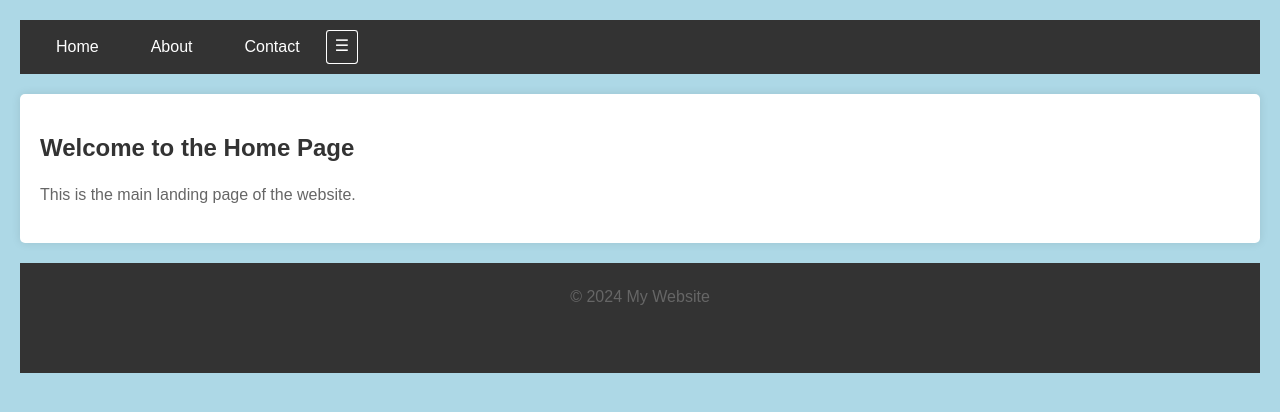
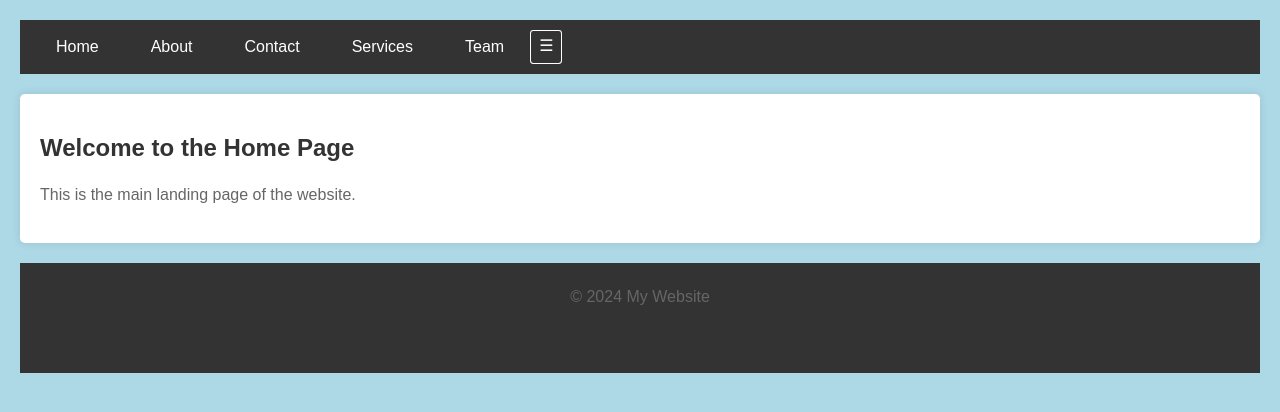
Before and after one commit to abieegit/myfirstgit_project, a plain HTML site: page index.html in a window 1280 px wide. Drawn offline with Linux system fonts and the light colour scheme.

Commit message:
htmlfinal

```diff
--- a/index.html
+++ b/index.html
@@ -13,6 +13,8 @@
             <li><a href="index.html">Home</a></li>
             <li><a href="about.html">About</a></li>
             <li><a href="contact.html">Contact</a></li>
+            <li><a href="services.html">Services</a></li>
+            <li><a href="team.html">Team</a></li>
         </ul>
 
           <div class="hamburger">☰</div>
```
